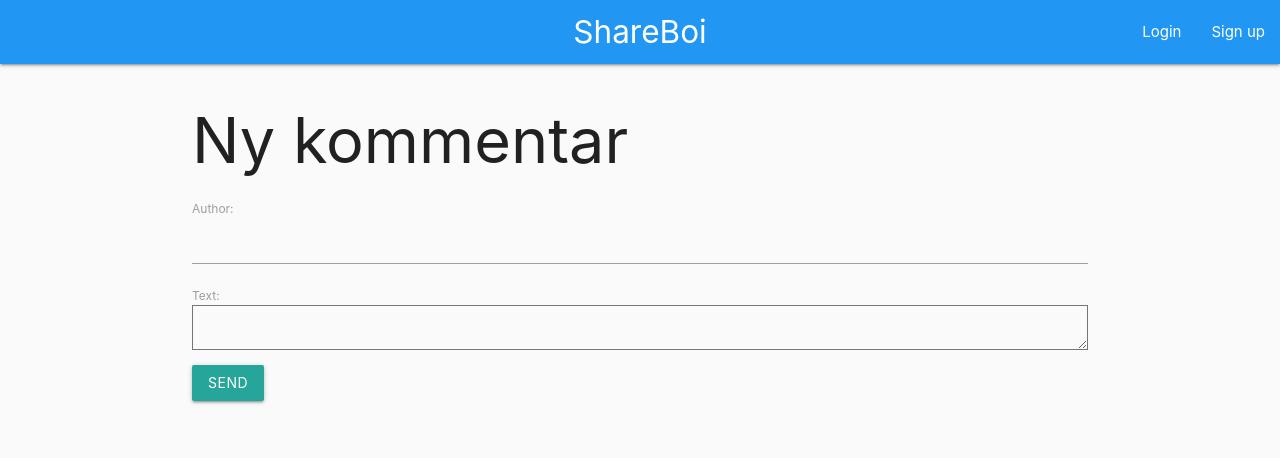
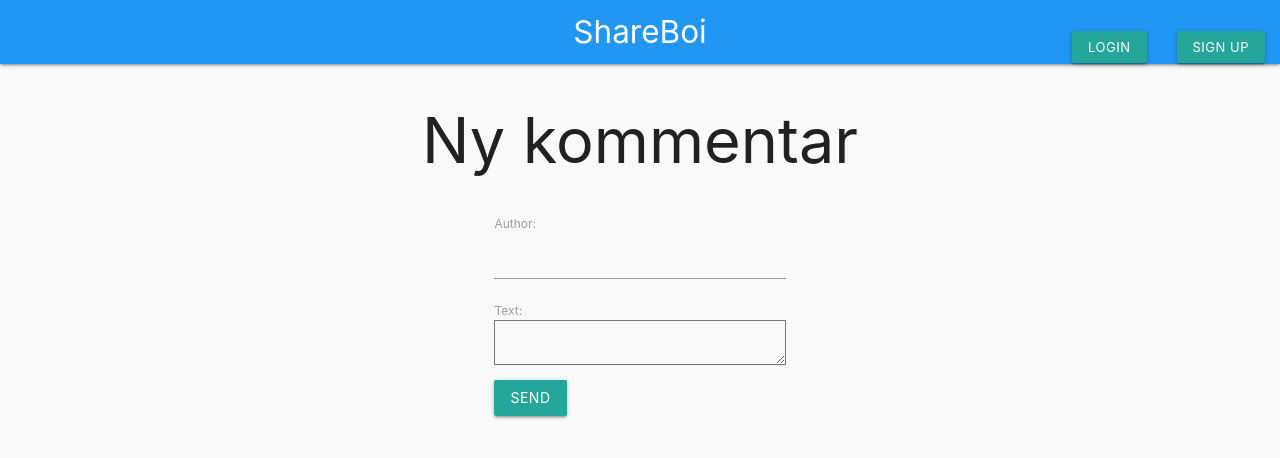
Before and after one commit to marhaal/School-project, a Django app: page /post/5/comment/ in a window 1280 px wide. Shown: the top 458 px of the page. Run offline with Django 3.2, Linux system fonts and the light colour scheme; data comes from the database, SQL or seed files in the repository; both versions use the stored data as it was after the commit.

Commit message:
The last part of the issue

```diff
--- a/Webside/forms.py
+++ b/Webside/forms.py
@@ -29,4 +29,4 @@ class LoansForm(forms.ModelForm):
 
     class Meta:
         model = Loan
-        fields=('title', 'text',)
+        fields=('text',)
--- a/Webside/models.py
+++ b/Webside/models.py
@@ -56,7 +56,6 @@ class Comment2(models.Model):
 
 class Loan(models.Model):
     author = models.ForeignKey(settings.AUTH_USER_MODEL, on_delete=models.CASCADE)
-    title = models.CharField(max_length=200)
     text = models.TextField()
     created_date = models.DateTimeField(default=timezone.now)
     published_date = models.DateTimeField(blank=True, null=True)
@@ -64,6 +63,3 @@ class Loan(models.Model):
     def publish(self):
         self.published_date = timezone.now()
         self.save()
-
-    def __str__(self):
-        return self.title
--- a/Webside/templates/webside/add_comment_to_post.html
+++ b/Webside/templates/webside/add_comment_to_post.html
@@ -1,9 +1,18 @@
 {% extends 'webside/base.html' %}
 
 {% block content %}
-    <h1>Ny kommentar</h1>
-    <form method="POST" class="post-form">{% csrf_token %}
-        {{ form.as_p }}
-        <button type="submit" class="save btn btn-default">Send</button>
-    </form>
+    <h1 class="center">Ny kommentar</h1>
+    <div class="container">
+      <div class="row valign-wrapper">
+        <div class="col s6 offset-s3 valign">
+          <div class="card-content white-text">
+            <form method="POST" class="post-form">{% csrf_token %}
+              {{ form.as_p }}
+              <button type="submit" class="save btn btn-default">Send</button>
+            </form>
+          </div>
+        </div>
+      </div>
+    </div>
+
 {% endblock %}
--- a/Webside/templates/webside/base.html
+++ b/Webside/templates/webside/base.html
@@ -3,7 +3,6 @@
     <meta charset="utf-8">
     <title>Shareboi</title>
     <link rel="stylesheet" href="https://cdnjs.cloudflare.com/ajax/libs/materialize/1.0.0/css/materialize.min.css">
-
     <!--Let browser know website is optimized for mobile-->
     <meta name="viewport" content="width=device-width, initial-scale=1.0"/>
   </head>
@@ -20,8 +19,8 @@
                  <li>Hei {{ user.username }}!</li>
                  <li><a href="{% url 'logout' %}"class="waves-effect waves-light btn-small" style="top:15px">Logg ut</a></li>
              {% else %}
-                 <li><a href="{% url 'login' %}">Login</a></li>
-                 <li><a href="{% url 'signup' %}">Sign up</a></li>
+                 <li><a href="{% url 'login' %}" class="waves-effect waves-light btn-small" style="top:15px">Login</a></li>
+                 <li><a href="{% url 'signup' %}" class="waves-effect waves-light btn-small" style="top:15px">Sign up</a></li>
              {% endif %}
              {% endblock %}
            </ul>
--- a/Webside/templates/webside/loans.html
+++ b/Webside/templates/webside/loans.html
@@ -7,7 +7,7 @@
            <div class="center-align">
                <div class="card grey lighten-4">
                    <div class="card-content teal-text">
-                       <h5><a href="{% url 'loans_detail' pk=post.pk %}">{{ loan.author }}</a></h5>
+                       <h5><a href="{% url 'loans_detail' pk=loan.pk %}">{{ loan.author }}</a></h5>
                        <p>{{ loan.text|linebreaksbr }}</p>
                        <div class="date">
                            {{ loan.published_date }}
--- a/Webside/templates/webside/requests.html
+++ b/Webside/templates/webside/requests.html
@@ -1,4 +1,8 @@
 {% extends 'webside/base.html' %}
+
+<head>
+    <link href="https://fonts.googleapis.com/icon?family=Material+Icons" rel="stylesheet">
+</head>
 
 {% block content %}
 <a class="btn-floating btn-large waves-effect waves-light red" href="{% url 'requests_new' %}" style="position:fixed; left:90%; top:90%;"><i class="material-icons"</i>add</a>
--- a/Webside/templates/webside/requests_edit.html
+++ b/Webside/templates/webside/requests_edit.html
@@ -1,7 +1,8 @@
 {% extends 'webside/base.html' %}
 {% block content %}
-<div class="row">
-<div class="col s12 m7">
+<div class="container">
+  <div class="row valign-wrapper">
+    <div class="col s6 offset-s3 valign">
       <div class="card">
         <div class="card-content">
         <form method="POST" class="request-form">
--- a/Webside/urls.py
+++ b/Webside/urls.py
@@ -10,7 +10,7 @@ urlpatterns = [
     path('post/<int:pk>/', views.requests_detail, name='requests_detail'),
     path('requests/new/', views.requests_new, name='requests_new'),
     path('loans', views.loans, name='loans'),
-    path('loans/<int:pk>/', views.loans_detail, name='loans_detail'),
+    path('loan/<int:pk>/', views.loans_detail, name='loans_detail'),
     path('loans/new/', views.loans_new, name='loans_new'),
     url(r'^login/$', auth_views.LoginView.as_view(), {'template_name': 'login.html'}, name='login'),
     url(r'^logout/$', auth_views.LogoutView.as_view(), {'template_name': 'logged_out.html'}, name='logout'),
```
Also changed, not shown: Webside/templates/webside/add_comment_to_loan.html (+14 -5 lines), Webside/templates/webside/home.html (+8 -2 lines), Webside/templates/webside/loans_detail.html (+4 -4 lines), Webside/templates/webside/loans_edit.html (+4 -3 lines), db.sqlite3. Lines whose indentation alone changed are shown as unchanged.
